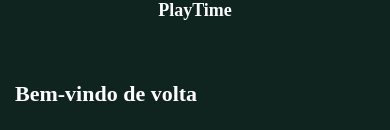
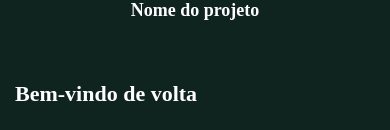
Before and after one commit to Luizsilva439/SaaSAluguelDeQuadras, a React Native app: screen /Auth in a window 390 px wide. Shown: the top 130 px of the page. Built offline with nearby package versions, Linux system fonts and the light colour scheme.

Commit message:
feat: Add strings.js in constants

```diff
--- /dev/null
+++ b/src/constants/strings.ts
@@ -0,0 +1,3 @@
+export const strings = {
+    projectName: "Nome do projeto",
+};
--- a/src/screens/auth/index.tsx
+++ b/src/screens/auth/index.tsx
@@ -9,6 +9,7 @@
 import { colors } from '../../constants/colors';
 import { styles } from './styles';
 import { useNavigation } from '@react-navigation/native';
+import { strings } from '../../constants/strings';
 
 
 
@@ -38,7 +39,7 @@
       <StatusBar style="light" />
       <View style={styles.container}>
         <View style={styles.name_project}>
-          <Title title="PlayTime" size={18} />
+          <Title title={strings.projectName} size={18} />
         </View>
         <View style={styles.content}>
           <Title
--- a/src/screens/home/index.tsx
+++ b/src/screens/home/index.tsx
@@ -5,6 +5,7 @@
 import { styles } from "./styles";
 import Title from "../../components/Title";
 import { Ionicons } from "@expo/vector-icons";
+import { strings } from "../../constants/strings";
 
 export default function Home() {
     return (
@@ -17,7 +18,7 @@
                     />
                     <View style={styles.header_content}>
                         <Title
-                        title="Nome do projeto"
+                        title={strings.projectName}
                         size={20}
                         />
 
--- a/src/screens/home/styles.tsx
+++ b/src/screens/home/styles.tsx
@@ -4,7 +4,8 @@
     header: {
         marginLeft: 20,
         flexDirection: 'row',
-        alignItems: 'center'
+        alignItems: 'center',
+        marginTop: 16
     },
     header_content: {
         flex: 1,
```
